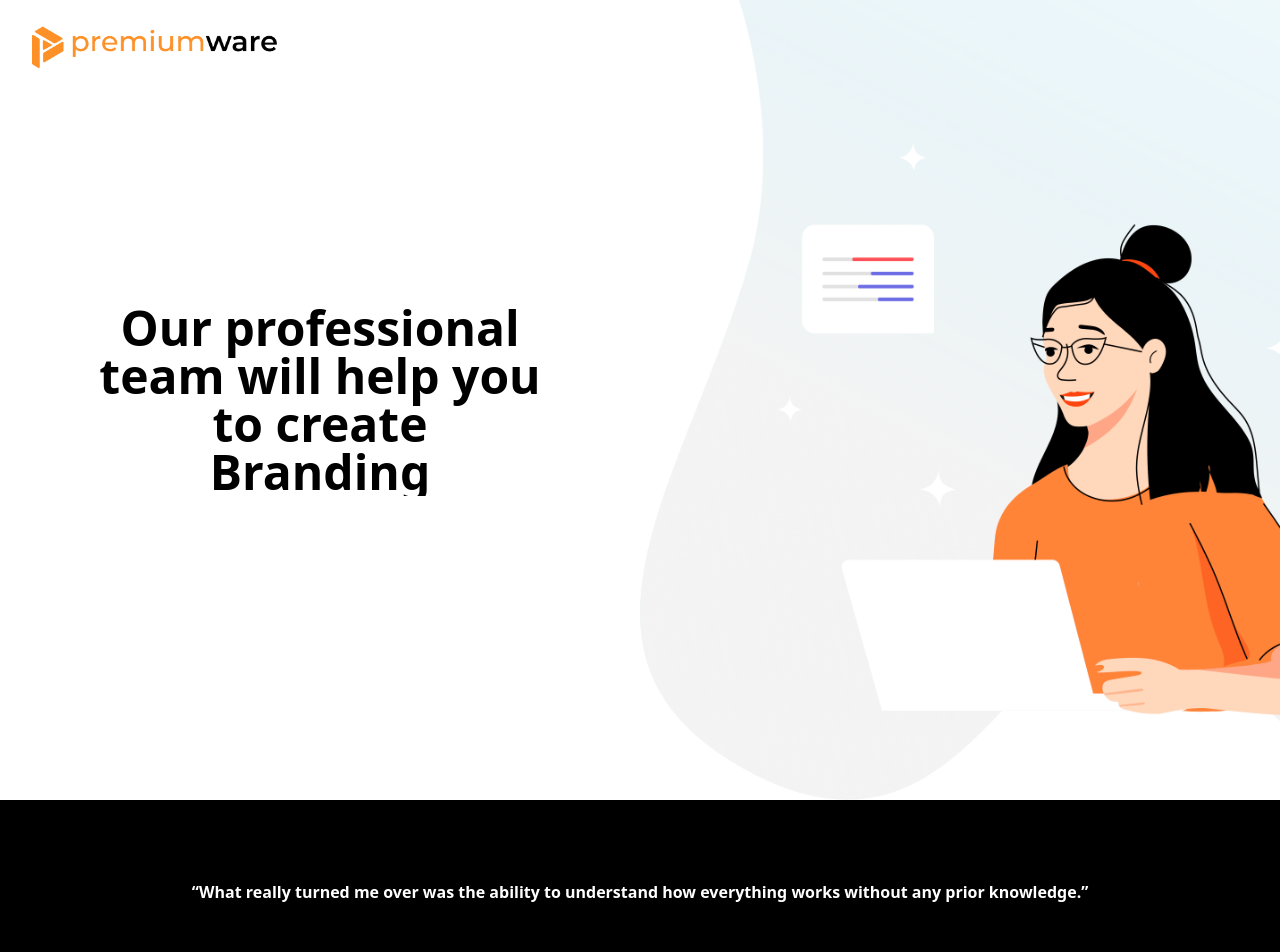
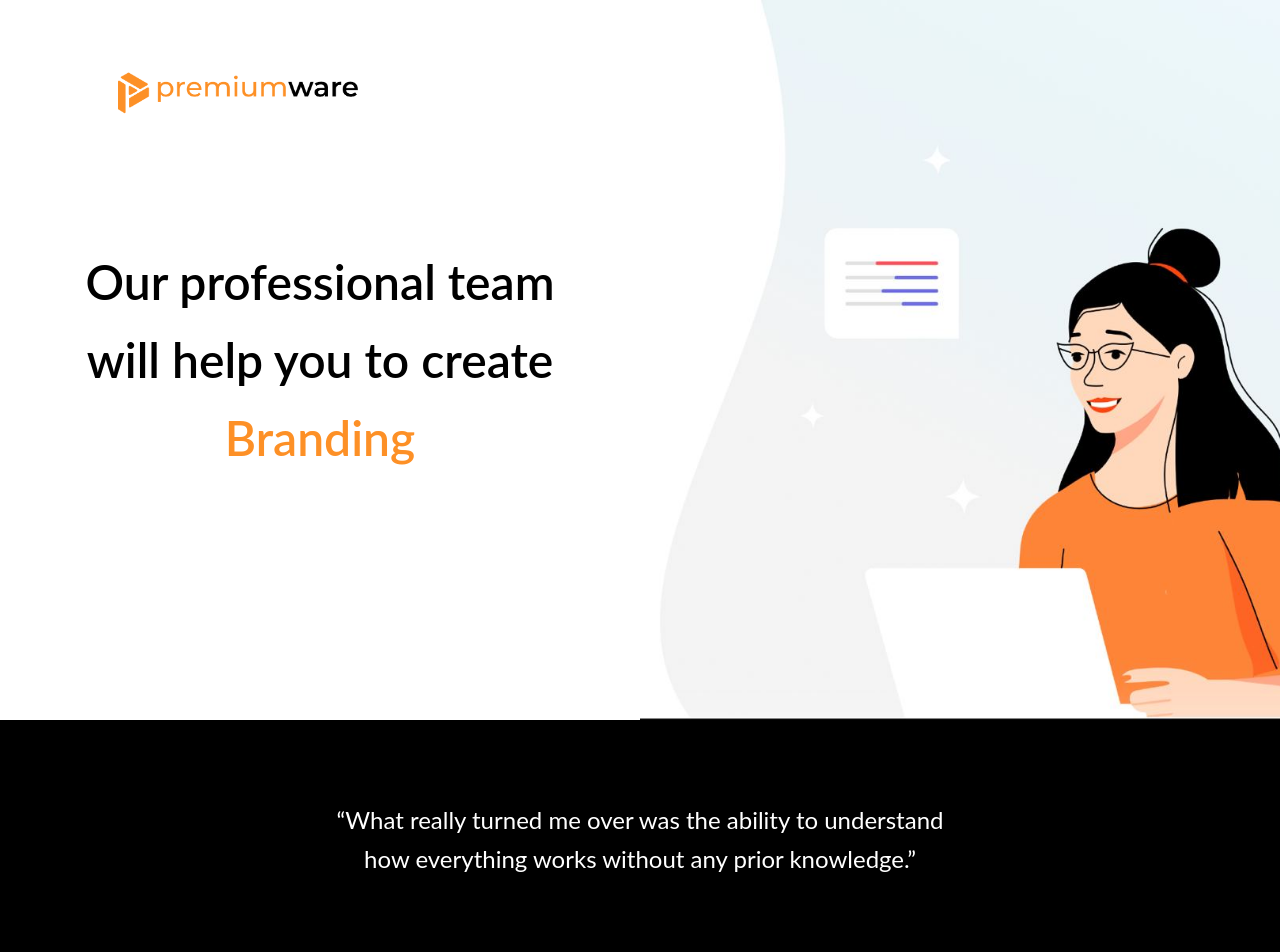
Before and after one commit to MaxSmile/premiumware-dev, a Next.js app: page / in a window 1280 px wide. Shown: the top 952 px of the page. Built offline with nearby package versions, Linux system fonts and the light colour scheme.

Commit message:
Hero section is ready

```diff
--- a/componenets/Header.js
+++ b/componenets/Header.js
@@ -5,9 +5,9 @@ export default function Header() {
         <header className="absolute">
             <nav className="flex items-center justify-between p-6 lg:px-8" aria-label="Global">
                 <div className="flex lg:flex-1">
-                    <a href="#" className="-m-1.5 p-1.5">
+                    <a href="/" className="ml-20 my-10 p-1.5">
                         <span className="sr-only">Premiumware</span>
-                        <Image src="/premiumware_logo.png" alt="Premiumware" width={245} height={45} />
+                        <Image src="/premiumware_logo.png" alt="Premiumware" width={240} height={45} />
                     </a>
                 </div>
             </nav>
--- a/componenets/Hero.js
+++ b/componenets/Hero.js
@@ -6,23 +6,24 @@ export default function Hero() {
 
   return (
     <>
-      <div class="grid grid-cols-2 min-h-screen items-center justify-center font-bold ">
+      <div class="grid grid-cols-1 lg:grid-cols-2 min-h-[90vh] items-center justify-center font-bold ">
 
-          <div class="text-center text-5xl font-semibold px-20">
+          <div class="text-center my-40 text-5xl font-semibold px-8 lg:px-20 leading-relaxed">
             Our professional team will help you to create
-            <div class="relative inline-grid grid-cols-1 grid-rows-1 gap-12 overflow-hidden">
+            <div class="relative inline-grid grid-cols-1 grid-rows-1 gap-12 overflow-hidden text-primary">
               <span class="animate-word col-span-full row-span-full">Websites</span>
               <span class="animate-word-delay-1 col-span-full row-span-full">Mobile Apps</span>
               <span class="animate-word-delay-2 col-span-full row-span-full">Branding</span>
             </div>
           </div>
-          <div class="h-full bg-hero"></div>
-
-
+          <div class="h-full bg-hero invisible lg:visible"></div>
       </div>
-      <div className="bg-black text-white py-20 text-center font-semibold">
+      <div className="bg-black text-white py-20 text-center flex items-center justify-center">
+        <div className="lg:max-w-[50%] leading-relaxed text-2xl">
         “What really turned me over was the ability to understand
         how everything works without any prior knowledge.”
+        </div>
+
       </div>
     </>
 
--- a/styles/globals.css
+++ b/styles/globals.css
@@ -41,7 +41,7 @@
   animation-delay: -5.6s;
 }
 .bg-hero {
-  background-image: url(/hero-min.png);
+  background-image: url(/hero.jpeg);
   background-repeat: no-repeat;
   background-size: cover;
 }
--- a/tailwind.config.js
+++ b/tailwind.config.js
@@ -4,7 +4,14 @@ module.exports = {
     "./**/*.js",
   ],
   theme: {
-    extend: {},
+    fontFamily: {
+      sans: ['Lato', 'sans-serif'],
+    },
+    extend: {
+      colors: {
+        primary: '#FD9026',
+      }
+    },
   },
   plugins: [],
 }
```
Also changed, not shown: public/hero.jpeg (added).
